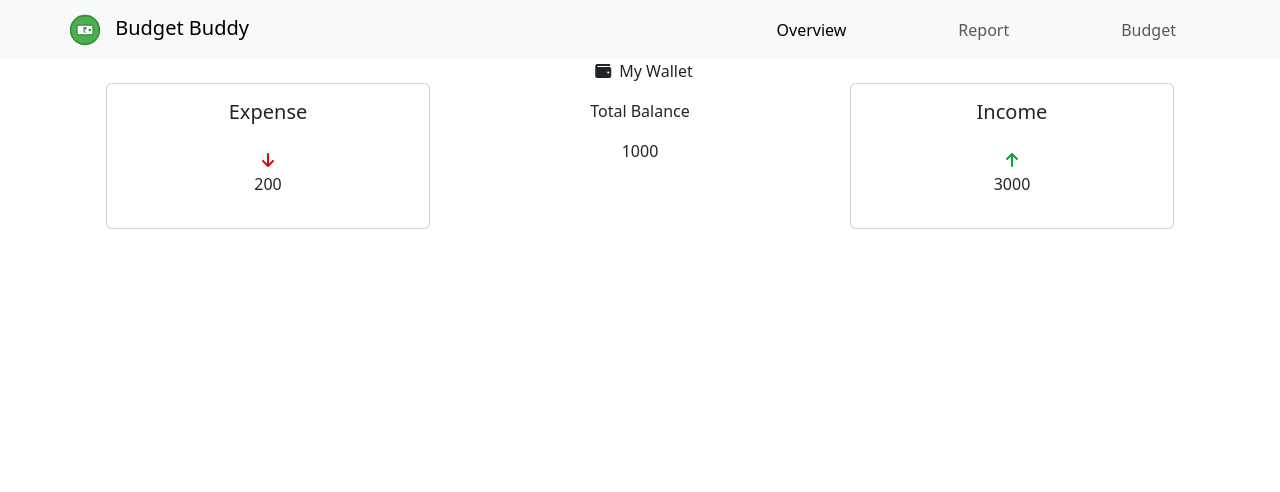
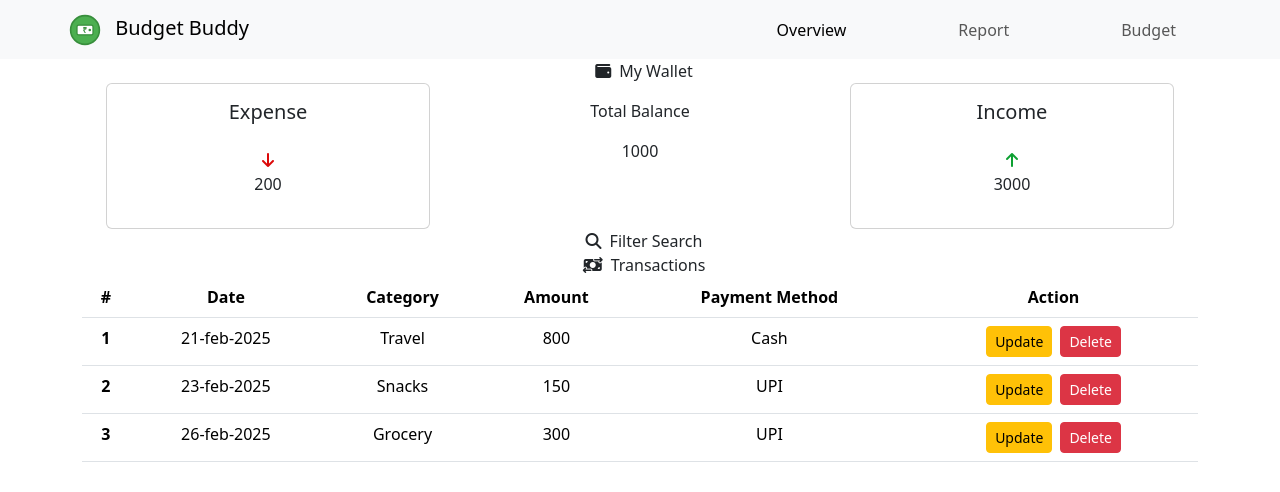
Before and after one commit to Swapnil2106/BudgetBuddy, an Angular app: page / in a window 1280 px wide. Shown: the top 492 px of the page. Built offline with nearby package versions, Linux system fonts and the light colour scheme.

Commit message:
added transaction component and some dummy data

```diff
--- a/src/app/app.component.html
+++ b/src/app/app.component.html
@@ -1,2 +1,3 @@
 <app-header-component></app-header-component>
 <app-balance-component></app-balance-component>
+<app-transaction-component></app-transaction-component>
--- a/src/app/app.component.ts
+++ b/src/app/app.component.ts
@@ -2,10 +2,11 @@ import { Component } from '@angular/core';
 import { RouterOutlet } from '@angular/router';
 import { HeaderComponentComponent } from "./components/header-component/header-component.component";
 import { BalanceComponentComponent } from "./components/balance-component/balance-component.component";
+import { TransactionComponentComponent } from "./components/transaction-component/transaction-component.component";
 
 @Component({
   selector: 'app-root',
-  imports: [RouterOutlet, HeaderComponentComponent, BalanceComponentComponent],
+  imports: [RouterOutlet, HeaderComponentComponent, BalanceComponentComponent, TransactionComponentComponent],
   templateUrl: './app.component.html',
   styleUrl: './app.component.css'
 })
--- /dev/null
+++ b/src/app/components/transaction-component/transaction-component.component.html
@@ -0,0 +1,59 @@
+<div class="container">
+  <div class="container-fluid text-center">
+    <i class="fa-solid fa-magnifying-glass mx-2"></i>
+    <span>Filter Search</span>
+  </div>
+  <div class="container-fluid text-center">
+    <i class="fa-solid fa-money-bill-transfer mx-2"></i>
+    <span>Transactions</span>
+  </div>
+
+  <table class="table table-hover text-center">
+    <thead>
+      <tr>
+        <th scope="col">#</th>
+        <th scope="col">Date</th>
+        <th scope="col">Category</th>
+        <th scope="col">Amount</th>
+        <th scope="col">Payment Method</th>
+        <th scope="col">Action</th>
+      </tr>
+    </thead>
+    <tbody>
+      <tr>
+        <th scope="row">1</th>
+        <td>21-feb-2025</td>
+        <td>Travel</td>
+        <td>800</td>
+        <td>Cash</td>
+        <td>
+          <button class="btn btn-sm btn-warning mx-1">Update</button>
+          <button class="btn btn-sm btn-danger mx-1">Delete</button>
+        </td>
+      </tr>
+      <tr>
+        <th scope="row">2</th>
+        <td>23-feb-2025</td>
+        <td>Snacks</td>
+        <td>150</td>
+        <td>UPI</td>
+        <td>
+          <button class="btn btn-sm btn-warning mx-1">Update</button>
+          <button class="btn btn-sm btn-danger mx-1">Delete</button>
+        </td>
+      </tr>
+      <tr>
+        <th scope="row">3</th>
+        <td>26-feb-2025</td>
+        <td>Grocery</td>
+        <td>300</td>
+        <td>UPI</td>
+        <td>
+          <button class="btn btn-sm btn-warning mx-1">Update</button>
+          <button class="btn btn-sm btn-danger mx-1">Delete</button>
+        </td>
+      </tr>
+    </tbody>
+  </table>
+
+</div>
```
Also changed, not shown: src/app/components/transaction-component/transaction-component.component.ts (added, +11 -0 lines), src/app/components/transaction-component/transaction-component.component.css (added), 1 other file (tests, documents, lock files or other folders).
